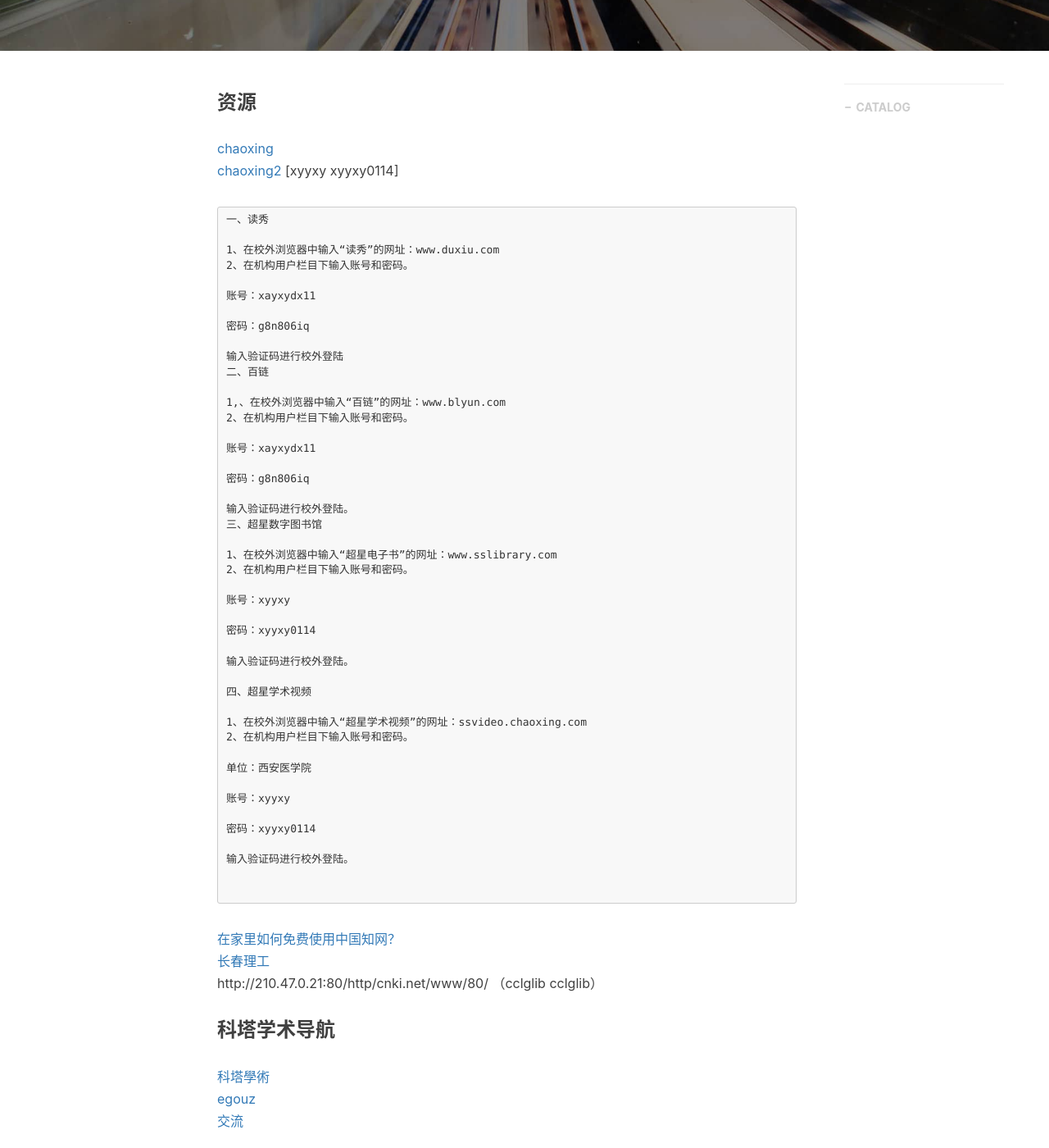
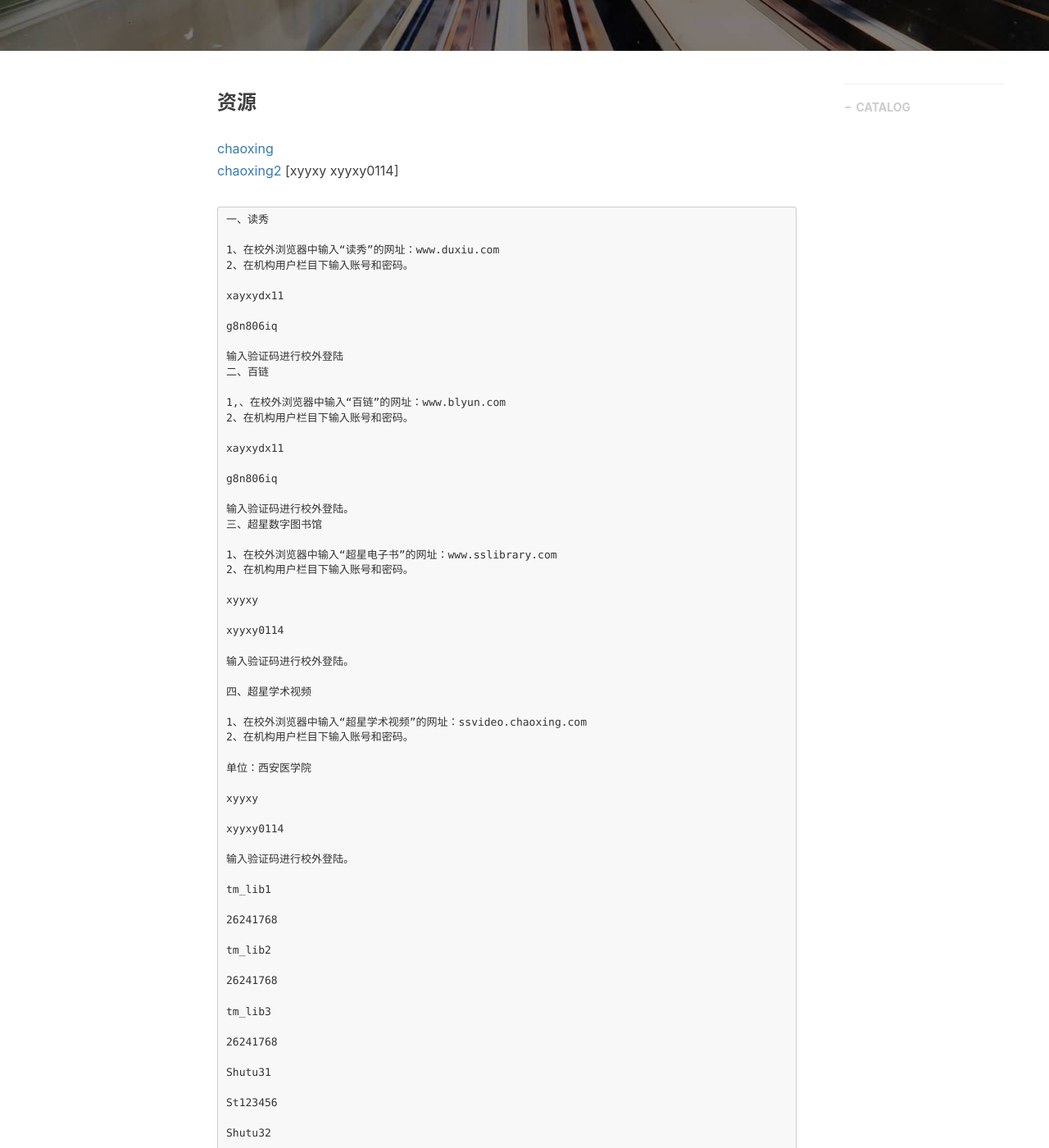
Before and after one commit to gary-robotics/dlward, a Jekyll site: the page built from _posts/2018-06-04-EKF-2018.markdown, in a window 1280 px wide and 1400 px high, scrolled down 461 px. Shown: the whole window at 82% size. Built offline with Jekyll 4.4.1, drawn with Linux system fonts in a browser that asks for light colours; nearby versions of some CDN libraries; comment, search, counter and statistics services are not loaded; some of the changed text lies outside the part shown.

Commit message:
Update 2018-06-04-EKF-2018.markdown

````diff
--- a/_posts/2018-06-04-EKF-2018.markdown
+++ b/_posts/2018-06-04-EKF-2018.markdown
@@ -19,9 +19,9 @@
 1、在校外浏览器中输入“读秀”的网址：www.duxiu.com
 2、在机构用户栏目下输入账号和密码。
 
-账号：xayxydx11
+xayxydx11
 
-密码：g8n806iq
+g8n806iq
 
 输入验证码进行校外登陆
 二、百链
@@ -29,9 +29,9 @@
 1,、在校外浏览器中输入“百链”的网址：www.blyun.com
 2、在机构用户栏目下输入账号和密码。
 
-账号：xayxydx11
+xayxydx11
 
-密码：g8n806iq
+g8n806iq
 
 输入验证码进行校外登陆。
 三、超星数字图书馆
@@ -39,9 +39,9 @@
 1、在校外浏览器中输入“超星电子书”的网址：www.sslibrary.com
 2、在机构用户栏目下输入账号和密码。
 
-账号：xyyxy
+xyyxy
 
-密码：xyyxy0114
+xyyxy0114
 
 输入验证码进行校外登陆。
 
@@ -52,12 +52,35 @@
 
 单位：西安医学院
 
-账号：xyyxy
+xyyxy
 
-密码：xyyxy0114
+xyyxy0114
 
 输入验证码进行校外登陆。
 
+tm_lib1
+
+26241768
+
+tm_lib2
+
+26241768
+
+tm_lib3
+
+26241768
+
+Shutu31
+
+St123456
+
+Shutu32
+
+St123456
+
+Shutu33
+
+St123456
 
 ```
 
````
